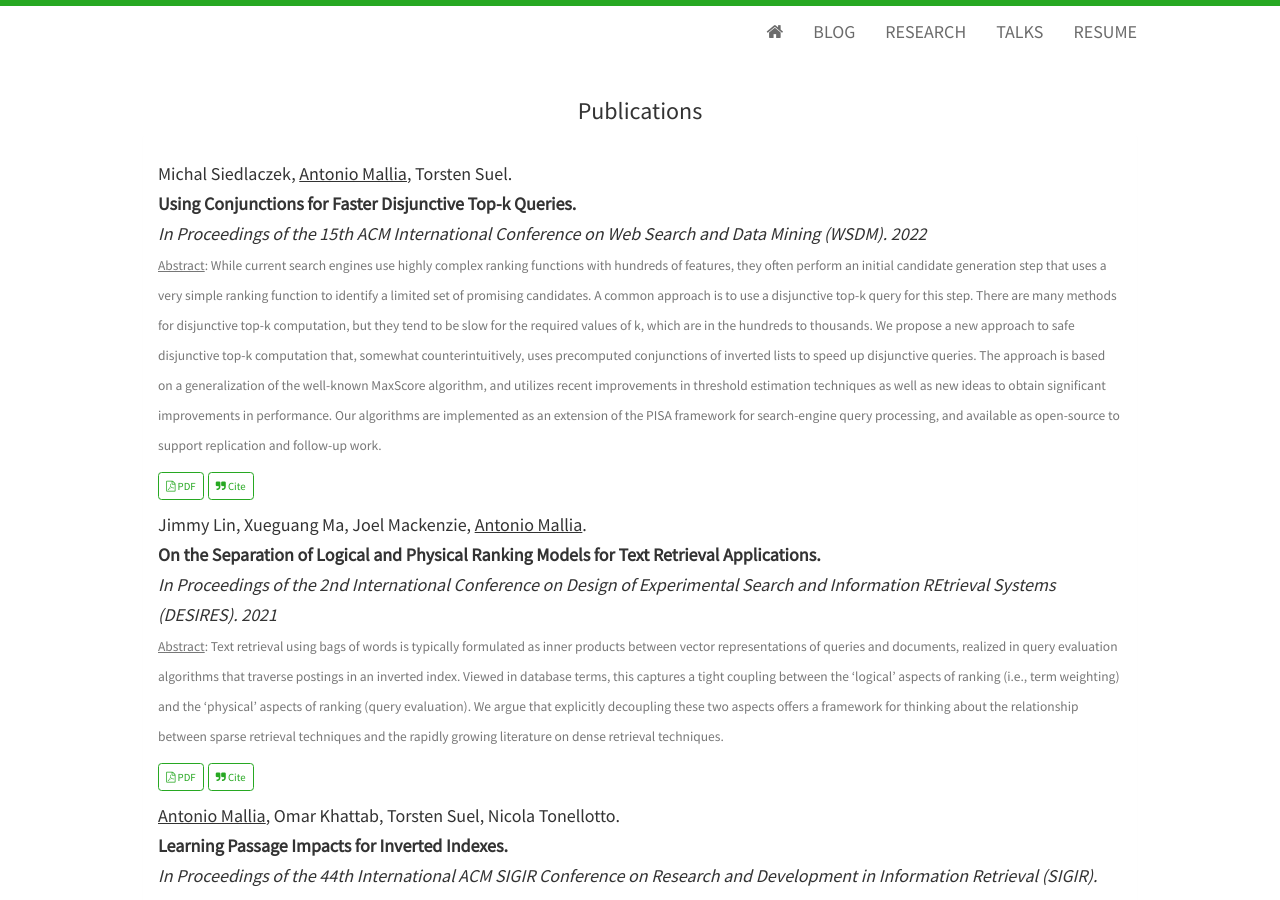
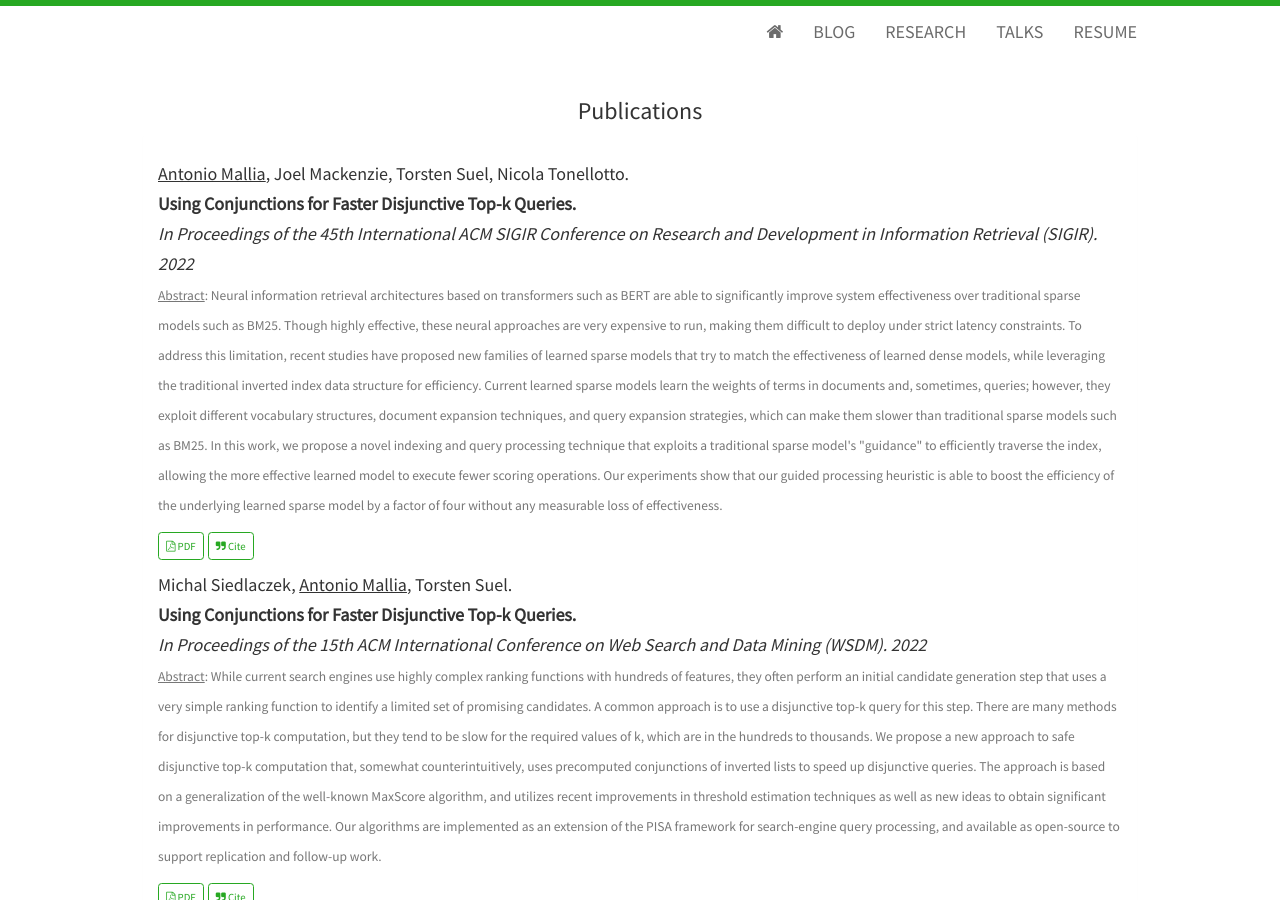
Before and after one commit to amallia/amallia.github.io, a Jekyll site: the page built from research.html, in a window 1280 px wide and 900 px high. Built offline with Jekyll 4.4.1, drawn with Linux system fonts in a browser that asks for light colours; nearby versions of some CDN libraries.

Commit message:
Update research.html

```diff
--- a/research.html
+++ b/research.html
@@ -6,6 +6,16 @@ title: Antonio Mallia's Blog
 <h3>Publications</h3>
   <div class="panel panel-default">
     <div class="panel-body">
+    <h5>
+            <span class="paper-authors"><u>Antonio Mallia</u>, Joel Mackenzie, Torsten Suel, Nicola Tonellotto.</span>
+            <span class="paper-title">Using Conjunctions for Faster Disjunctive Top-k Queries.</span>
+            <span class="paper-publisher">In Proceedings of the 45th International ACM SIGIR Conference on Research and Development in Information Retrieval (SIGIR). 2022</span>
+            <p> <small><u>Abstract</u>:
+Neural information retrieval architectures based on transformers such as BERT are able to significantly improve system effectiveness over traditional sparse models such as BM25. Though highly effective, these neural approaches are very expensive to run, making them difficult to deploy under strict latency constraints. To address this limitation, recent studies have proposed new families of learned sparse models that try to match the effectiveness of learned dense models, while leveraging the traditional inverted index data structure for efficiency. Current learned sparse models learn the weights of terms in documents and, sometimes, queries; however, they exploit different vocabulary structures, document expansion techniques, and query expansion strategies, which can make them slower than traditional sparse models such as BM25. In this work, we propose a novel indexing and query processing technique that exploits a traditional sparse model's "guidance" to efficiently traverse the index, allowing the more effective learned model to execute fewer scoring operations. Our experiments show that our guided processing heuristic is able to boost the efficiency of the underlying learned sparse model by a factor of four without any measurable loss of effectiveness.
+            </small></p>
+	    <a class="btn btn-outline-primary btn-sm" href="" target="_blank" rel="noopener"><i class="fa fa-file-pdf-o" aria-hidden="true"></i> PDF</a>
+            <a class="btn btn-outline-primary btn-sm js-cite-modal" data-filename="/uploads/SIGIR22.bib"><i class="fa fa-quote-right"></i> Cite</a>
+    </h5>
     <h5>
             <span class="paper-authors">Michal Siedlaczek, <u>Antonio Mallia</u>, Torsten Suel.</span>
             <span class="paper-title">Using Conjunctions for Faster Disjunctive Top-k Queries.</span>
```
